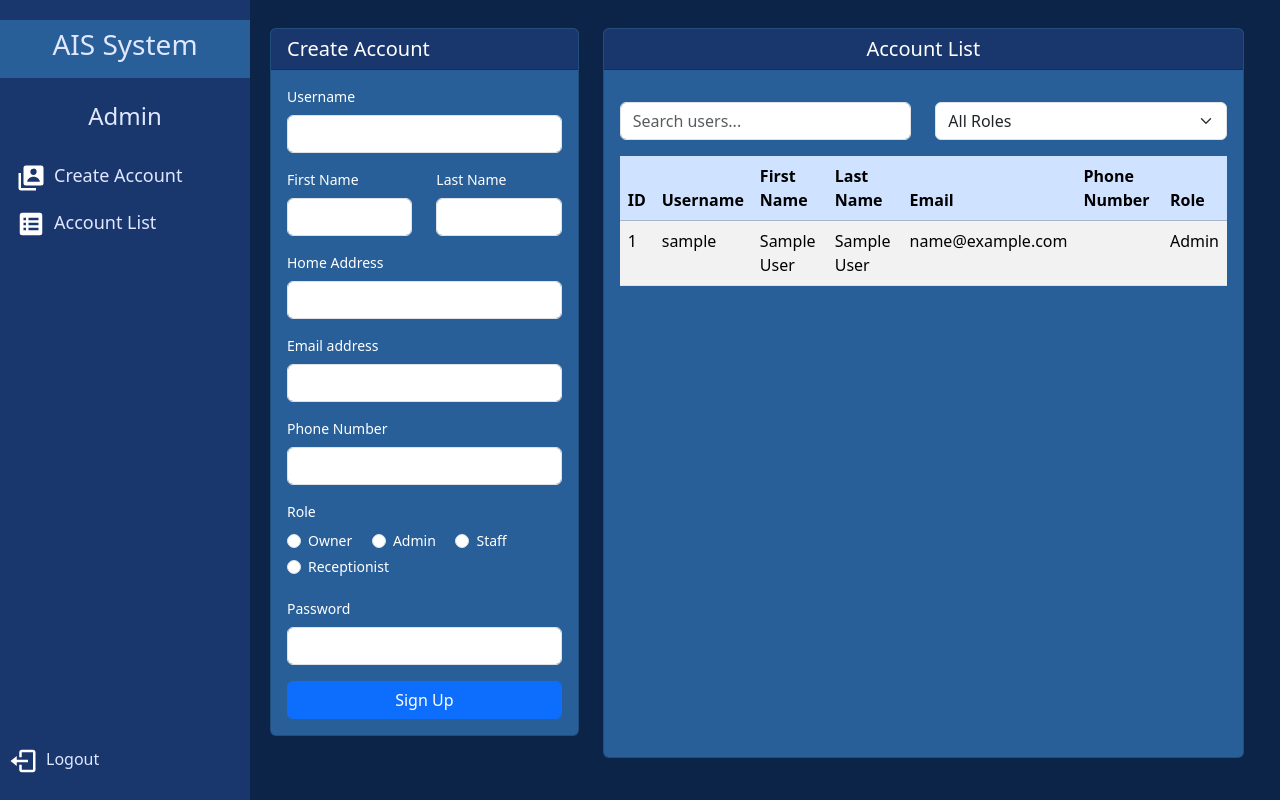
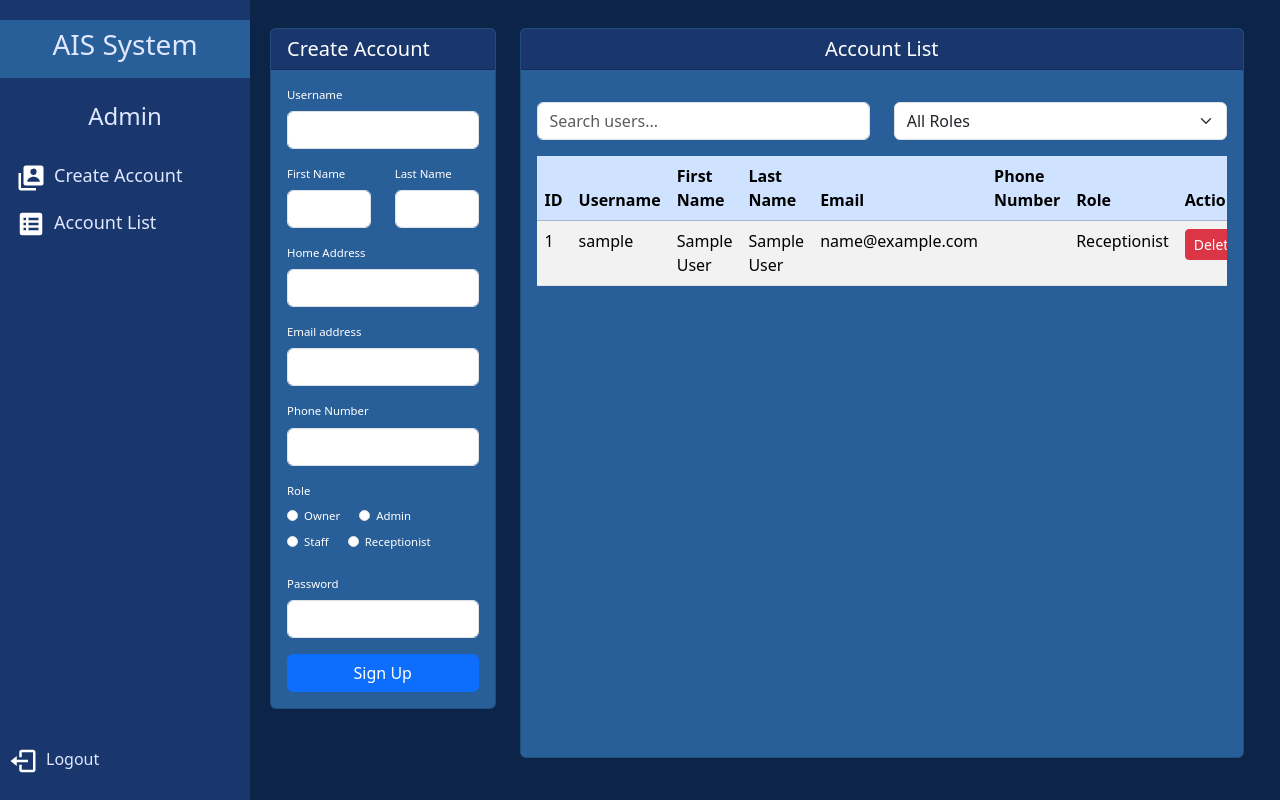
Before and after one commit to 6h0st-2cr1pt/AIS-System, a PHP site: page /admin/account.php in a window 1280 px wide. Run offline with PHP 8.4, Linux system fonts and the light colour scheme; the visitor is signed in with stand-in values (Sample User, id 1); a stand-in replaces the project's code that opens the database connection.

Commit message:
Version 1.2

```diff
--- a/admin/account.php
+++ b/admin/account.php
@@ -7,6 +7,7 @@
 
 require_once '../db_connect.php';
 
+// Handle account creation
 if ($_SERVER["REQUEST_METHOD"] == "POST") {
     $username = $_POST['username'];
     $first_name = $_POST['first_name'];
@@ -23,15 +24,32 @@
 
     if ($stmt->execute()) {
         $success = "Account created successfully. You can now login.";
+        // Redirect to the same page to prevent resubmission
+        header("Location: account.php?success=" . urlencode($success));
+        exit();
     } else {
         $error = "Error: " . $stmt->error;
     }
+}
+
+// Handle account deletion
+if (isset($_GET['delete_id'])) {
+    $delete_id = $_GET['delete_id'];
+    $sql = "DELETE FROM USER WHERE id = ?";
+    $stmt = $conn->prepare($sql);
+    $stmt->bind_param("i", $delete_id);
+    $stmt->execute();
+    header("Location: account.php");
+    exit();
 }
 
 // Fetch all users from the database
 $sql = "SELECT id, username, first_name, last_name, email, phone_number, role FROM USER";
 $result = $conn->query($sql);
 
+// Check for success or error messages from the URL
+$success = isset($_GET['success']) ? $_GET['success'] : '';
+$error = isset($_GET['error']) ? $_GET['error'] : '';
 ?>
 
 <!DOCTYPE html>
@@ -108,17 +126,17 @@
 </nav>
 <div class="me-3 fs-9 mt-2 mb-3 bodyf">
     <div class="row">
-        <div class="col-md-4">
-    <div class="card text-white" style="background-color: #295F98; font-size: 14px;">
+        <div class="col-md-3">
+            <div class="card text-white" style="background-color: #295F98; font-size: 11.4px;">
                 <div class="card-header" style="background-color: #19376D;">
                     <h5 class="mb-0">Create Account</h5>
                 </div>
                 <div class="card-body">
-            <?php if (isset($success)) { ?>
-                <div class="alert alert-success"><?php echo $success; ?></div>
+                    <?php if ($success) { ?>
+                        <div class="alert alert-success"><?php echo htmlspecialchars($success); ?></div>
                     <?php } ?>
-            <?php if (isset($error)) { ?>
-                <div class="alert alert-danger"><?php echo $error; ?></div>
+                    <?php if ($error) { ?>
+                        <div class="alert alert-danger"><?php echo htmlspecialchars($error); ?></div>
                     <?php } ?>
                     <form method="post" action="">
                         <div class="mb-3">
@@ -178,8 +196,7 @@
             </div>
         </div>
 
-          <!-- Table Column -->
-      <div class="col-md-8">
+        <div class="col-md-9">
             <div class="card" style="background-color: #295F98; color: #E0E7FF; height: 91.3vh;">
                 <div class="card-header text-white mb-3" style="background-color: #19376D;">
                     <h5 class="mb-0 text-center">Account List</h5>
@@ -210,6 +227,7 @@
                                     <th>Email</th>
                                     <th>Phone Number</th>
                                     <th>Role</th>
+                                    <th>Action</th>
                                 </tr>
                             </thead>
                             <tbody id="userTableBody">
@@ -224,10 +242,13 @@
                                         echo "<td>" . htmlspecialchars($row["email"]) . "</td>";
                                         echo "<td>" . htmlspecialchars($row["phone_number"]) . "</td>";
                                         echo "<td>" . htmlspecialchars($row["role"]) . "</td>";
+                                        echo "<td>
+                                            <a href='account.php?delete_id=" . htmlspecialchars($row["id"]) . "' class='btn btn-danger btn-sm' onclick='return confirm(\"Are you sure you want to delete this account?\")'>Delete</a>
+                                        </td>";
                                         echo "</tr>";
                                     }
                                 } else {
-                                echo "<tr><td colspan='7' class='text-center'>No users found</td></tr>";
+                                    echo "<tr><td colspan='8' class='text-center'>No users found</td></tr>";
                                 }
                                 ?>
                             </tbody>
--- a/owner/appointmentlist.php
+++ b/owner/appointmentlist.php
@@ -133,8 +133,10 @@
             <!-- Appointment List -->
             <div class="col-mb-4 mt-3">
                 <div class="card" style="height: 97vh;">
+                    <div class="card-header">
+                        <h5>Appointment List</h5>
+                    </div>
                     <div class="card-body">
-                        <h5 class="card-title">Appointment List</h5>
                         <div class="table-responsive">
                             <table class="table table-striped table-sm">
                                 <thead>
@@ -145,7 +147,7 @@
                                         <th>Address</th>  <!-- New Column -->
                                         <th>Service</th>
                                         <th>Date</th>
-                                        <!-- Removed Actions Column -->
+
                                     </tr>
                                 </thead>
                                 <tbody>
```
Also changed, not shown: owner/calendar.php (+6 -3 lines). Lines whose indentation alone changed are shown as unchanged.
